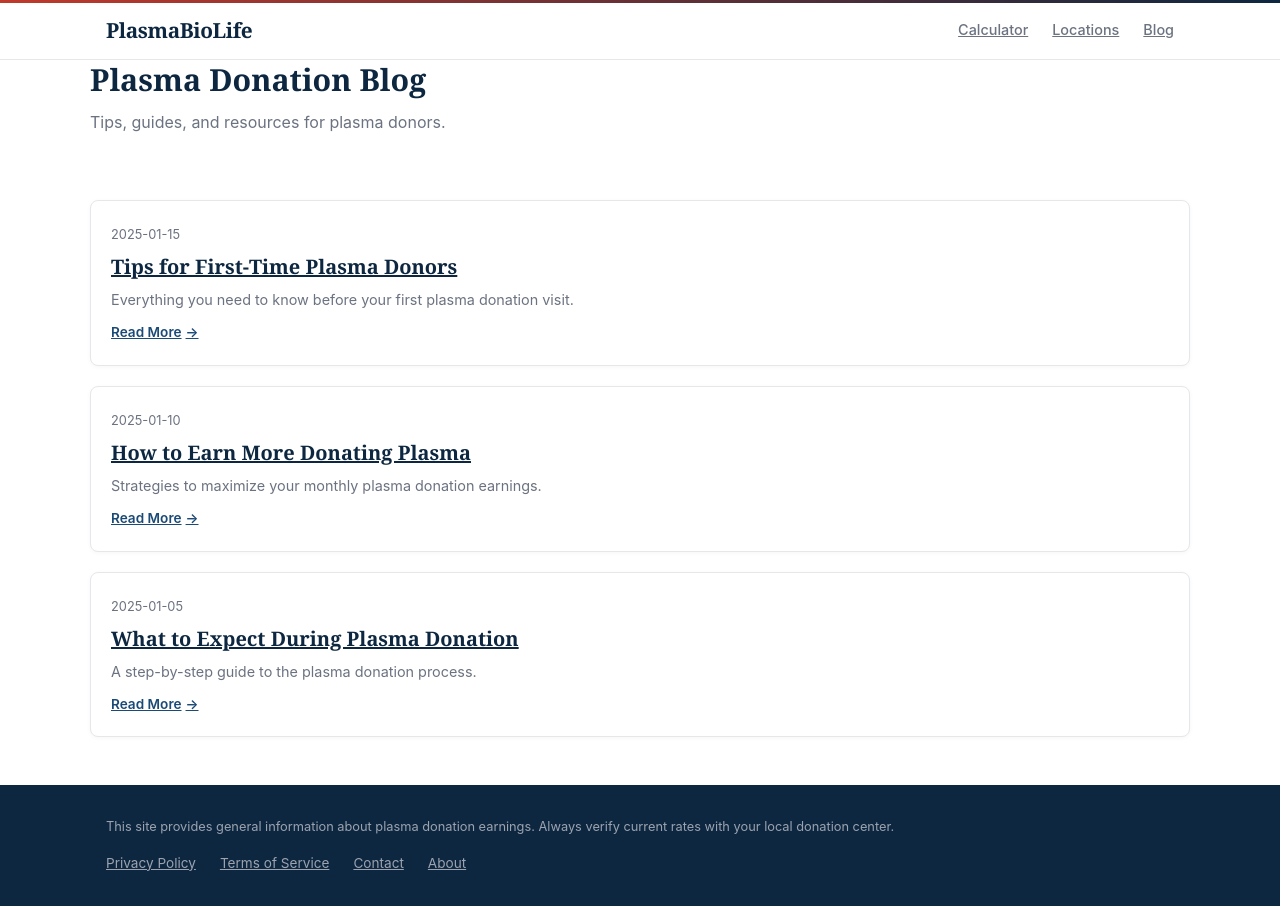
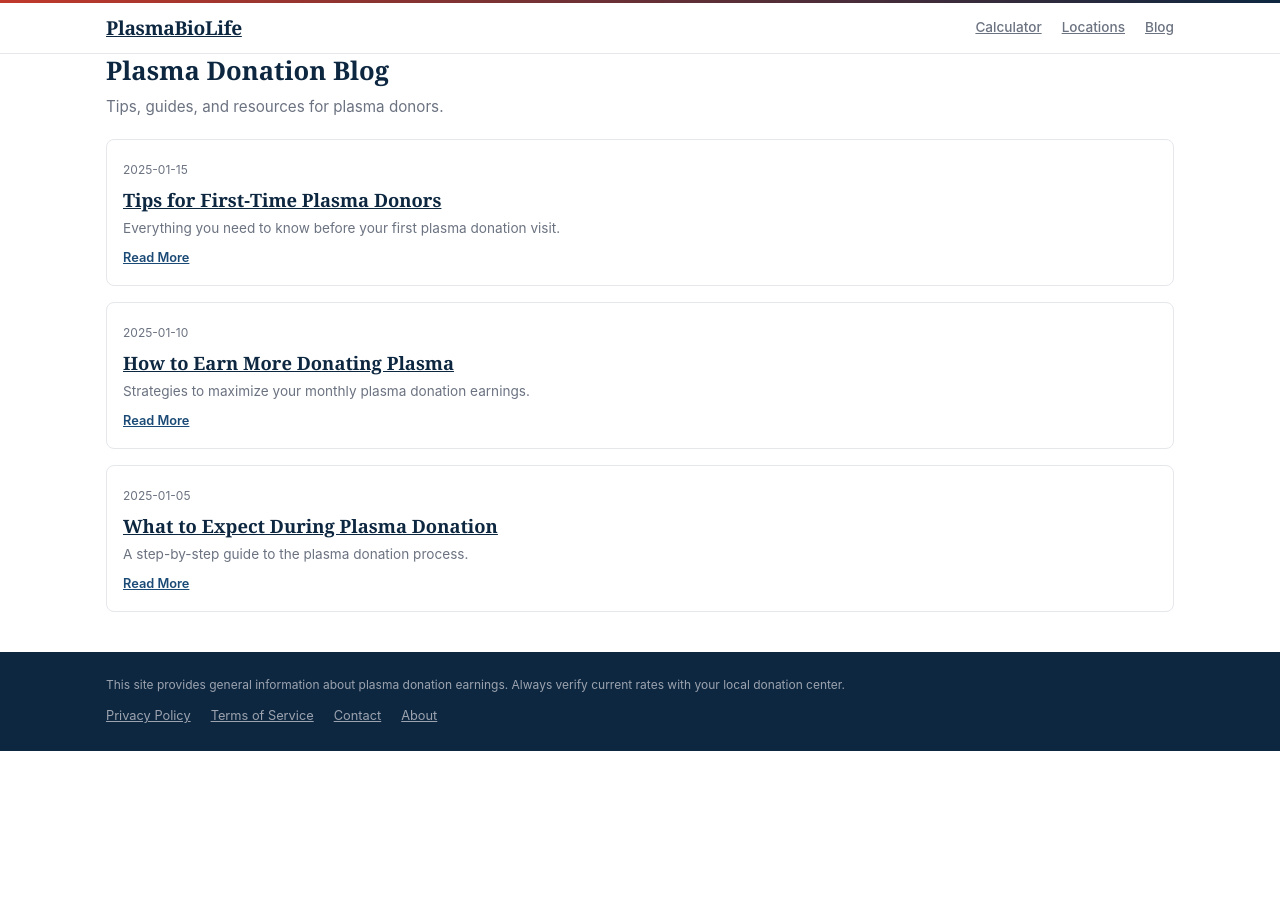
Before and after one commit to hjqsdqsdayuzaeyazyusdsqdqhh/plasmabiolife, a Next.js app: page /blog in a window 1280 px wide. After the commit the page ends 800 px from the top, so only its background shows below. Built offline with nearby package versions, Linux system fonts and the light colour scheme.

Commit message:
fix: AdSense zero-whitespace placeholders, compact layout, reduced spacing

```diff
--- a/app/globals.css
+++ b/app/globals.css
@@ -5,359 +5,128 @@
   --color-primary-light: #1a4a75;
   --color-primary-lighter: #e8eef4;
   --color-accent: #c0392b;
-  --color-accent-light: #fdf2f0;
   --color-bg: #ffffff;
   --color-bg-alt: #f6f8fa;
   --color-bg-card: #ffffff;
   --color-text: #111827;
   --color-text-muted: #6b7280;
   --color-border: #e5e7eb;
-  --color-success: #059669;
-  --color-success-light: #ecfdf5;
-  --color-shadow: rgba(0,0,0,0.04);
-  --color-shadow-hover: rgba(0,0,0,0.08);
   --max-width: 1100px;
   --radius: 8px;
   --radius-sm: 6px;
 }
-
 * { box-sizing: border-box; margin: 0; padding: 0; }
-body {
-  font-family: var(--font-body);
-  color: var(--color-text);
-  background: var(--color-bg);
-  line-height: 1.6;
-  font-size: 16px;
-  -webkit-font-smoothing: antialiased;
-}
-a { color: var(--color-primary-light); transition: color 0.15s; }
+body { font-family: var(--font-body); color: var(--color-text); background: var(--color-bg); line-height: 1.6; font-size: 16px; -webkit-font-smoothing: antialiased; }
+a { color: var(--color-primary-light); }
 a:hover { color: var(--color-accent); }
 
 .topbar { height: 3px; background: linear-gradient(90deg, var(--color-accent), var(--color-primary)); }
-
-.nav {
-  background: rgba(255,255,255,0.97);
-  backdrop-filter: blur(8px);
-  -webkit-backdrop-filter: blur(8px);
-  border-bottom: 1px solid var(--color-border);
-  position: sticky; top: 0; z-index: 100;
-}
-.nav-inner { max-width: var(--max-width); margin: 0 auto; display: flex; align-items: center; justify-content: space-between; padding: 0.7rem 16px; }
-.logo {
-  font-family: var(--font-heading);
-  font-size: 1.3rem;
-  font-weight: 700;
-  color: var(--color-primary);
-  letter-spacing: -0.4px;
-  text-decoration: none;
-}
+.nav { background: #fff; border-bottom: 1px solid var(--color-border); position: sticky; top: 0; z-index: 100; }
+.nav-inner { max-width: var(--max-width); margin: 0 auto; display: flex; align-items: center; justify-content: space-between; padding: 0.6rem 16px; }
+.logo { font-family: var(--font-heading); font-size: 1.2rem; font-weight: 700; color: var(--color-primary); letter-spacing: -0.3px; }
 .logo:hover { color: var(--color-accent); text-decoration: none; }
-.nav-links { display: flex; gap: 1.5rem; }
-.nav-links a { color: var(--color-text-muted); font-size: 0.9rem; font-weight: 500; padding: 0.25rem 0; border-bottom: 2px solid transparent; transition: color 0.15s, border-color 0.15s; }
-.nav-links a:hover { color: var(--color-primary); text-decoration: none; border-bottom-color: var(--color-accent); }
+.nav-links { display: flex; gap: 1.25rem; }
+.nav-links a { color: var(--color-text-muted); font-size: 0.85rem; font-weight: 500; padding: 0.2rem 0; transition: color 0.15s; }
+.nav-links a:hover { color: var(--color-primary); text-decoration: none; }
 
 .container { max-width: var(--max-width); margin: 0 auto; padding: 0 16px; }
-.main { min-height: 50vh; }
-section { margin: 48px 0; }
-.section-title {
-  font-family: var(--font-heading);
-  font-size: 1.4rem;
-  color: var(--color-primary);
-  margin-bottom: 1.25rem;
-  padding-bottom: 0.4rem;
-  border-bottom: 2px solid var(--color-accent);
-  display: inline-block;
-}
-.page-content { padding: 0; }
-.page-title {
-  font-family: var(--font-heading);
-  font-size: 1.9rem;
-  color: var(--color-primary);
-  line-height: 1.3;
-  margin-bottom: 0.6rem;
-}
-.page-intro { font-size: 1rem; color: var(--color-text-muted); margin-bottom: 1.5rem; max-width: 700px; line-height: 1.7; }
+section { margin: 36px 0; }
+.section-title { font-family: var(--font-heading); font-size: 1.25rem; color: var(--color-primary); margin-bottom: 1rem; padding-bottom: 0.3rem; border-bottom: 2px solid var(--color-accent); display: inline-block; }
+.page-title { font-family: var(--font-heading); font-size: 1.6rem; color: var(--color-primary); line-height: 1.3; margin-bottom: 0.5rem; }
+.page-intro { font-size: 0.95rem; color: var(--color-text-muted); margin-bottom: 1.25rem; max-width: 700px; line-height: 1.6; }
 
-.hero {
-  background: linear-gradient(180deg, var(--color-primary-lighter) 0%, var(--color-bg-alt) 100%);
-  border-bottom: 1px solid var(--color-border);
-  padding: 48px 0;
-  text-align: center;
-}
+.hero { background: var(--color-bg-alt); border-bottom: 1px solid var(--color-border); padding: 32px 0; text-align: center; }
 .hero-content { max-width: var(--max-width); margin: 0 auto; padding: 0 16px; }
-.hero-title {
-  font-family: var(--font-heading);
-  font-size: 2rem;
-  color: var(--color-primary);
-  margin-bottom: 0.6rem;
-  line-height: 1.25;
-}
-.hero-subtitle { font-size: 1.05rem; color: var(--color-text-muted); margin-bottom: 1.5rem; max-width: 560px; margin-left: auto; margin-right: auto; line-height: 1.6; }
-.hero-actions { display: flex; gap: 0.75rem; justify-content: center; flex-wrap: wrap; }
+.hero-title { font-family: var(--font-heading); font-size: 1.7rem; color: var(--color-primary); margin-bottom: 0.4rem; line-height: 1.25; }
+.hero-subtitle { font-size: 0.95rem; color: var(--color-text-muted); margin-bottom: 1.25rem; max-width: 540px; margin-left: auto; margin-right: auto; }
+.hero-actions { display: flex; gap: 0.6rem; justify-content: center; flex-wrap: wrap; }
 
-.btn {
-  display: inline-flex;
-  align-items: center;
-  gap: 0.4rem;
-  padding: 0.55rem 1.4rem;
-  font-family: var(--font-body);
-  font-size: 0.9rem;
-  font-weight: 500;
-  border-radius: var(--radius-sm);
-  cursor: pointer;
-  border: none;
-  transition: all 0.15s;
-  text-decoration: none;
-}
-.btn-primary {
-  background: var(--color-primary);
-  color: #fff;
-  box-shadow: 0 1px 3px var(--color-shadow-hover);
-}
-.btn-primary:hover { background: var(--color-primary-light); text-decoration: none; color: #fff; box-shadow: 0 2px 6px var(--color-shadow-hover); transform: translateY(-1px); }
+.btn { display: inline-block; padding: 0.45rem 1.2rem; font-family: var(--font-body); font-size: 0.85rem; font-weight: 500; border-radius: var(--radius-sm); cursor: pointer; border: none; transition: background 0.15s; }
+.btn-primary { background: var(--color-primary); color: #fff; }
+.btn-primary:hover { background: var(--color-primary-light); color: #fff; text-decoration: none; }
 .btn-secondary { background: #fff; color: var(--color-primary); border: 1px solid var(--color-border); }
-.btn-secondary:hover { background: var(--color-bg-alt); text-decoration: none; border-color: var(--color-primary); }
+.btn-secondary:hover { background: var(--color-bg-alt); border-color: var(--color-primary); text-decoration: none; }
 
-.calc-card {
-  background: var(--color-bg-card);
-  border: 1px solid var(--color-border);
-  border-radius: var(--radius);
-  padding: 1.5rem;
-  margin: 1rem 0;
-  box-shadow: 0 1px 4px var(--color-shadow);
-}
-.calc-title {
-  font-family: var(--font-heading);
-  font-size: 1.15rem;
-  color: var(--color-primary);
-  margin-bottom: 1rem;
-  display: flex;
-  align-items: center;
-  gap: 0.5rem;
-}
-.calc-title::before {
-  content: "$";
-  display: inline-flex;
-  align-items: center;
-  justify-content: center;
-  width: 28px;
-  height: 28px;
-  background: var(--color-accent-light);
-  color: var(--color-accent);
-  border-radius: 50%;
-  font-size: 0.85rem;
-  font-weight: 700;
-}
-.calc-row { margin-bottom: 1rem; }
-.calc-row label { display: block; margin-bottom: 0.35rem; color: var(--color-text-muted); font-size: 0.85rem; font-weight: 500; }
+.calc-card { background: var(--color-bg-card); border: 1px solid var(--color-border); border-radius: var(--radius); padding: 1.25rem; }
+.calc-title { font-family: var(--font-heading); font-size: 1.05rem; color: var(--color-primary); margin-bottom: 0.75rem; }
+.calc-row { margin-bottom: 0.75rem; }
+.calc-row label { display: block; margin-bottom: 0.25rem; color: var(--color-text-muted); font-size: 0.8rem; font-weight: 500; }
 .calc-toggle { display: flex; gap: 0; border: 1px solid var(--color-border); border-radius: var(--radius-sm); overflow: hidden; }
-.calc-btn {
-  flex: 1;
-  padding: 0.5rem 1rem;
-  border: none;
-  background: #fff;
-  cursor: pointer;
-  font-family: var(--font-body);
-  font-size: 0.85rem;
-  font-weight: 500;
-  color: var(--color-text-muted);
-  transition: all 0.15s;
-}
+.calc-btn { flex: 1; padding: 0.4rem 0.75rem; border: none; background: #fff; cursor: pointer; font-family: var(--font-body); font-size: 0.8rem; font-weight: 500; color: var(--color-text-muted); transition: all 0.15s; }
 .calc-btn.active { background: var(--color-primary); color: #fff; }
-.calc-range {
-  width: 100%;
-  margin-top: 0.3rem;
-  -webkit-appearance: none;
-  appearance: none;
-  height: 6px;
-  background: var(--color-border);
-  border-radius: 3px;
-  outline: none;
-}
-.calc-range::-webkit-slider-thumb {
-  -webkit-appearance: none;
-  appearance: none;
-  width: 18px;
-  height: 18px;
-  background: var(--color-primary);
-  border-radius: 50%;
-  cursor: pointer;
-  box-shadow: 0 1px 4px var(--color-shadow-hover);
-}
-.calc-range::-moz-range-thumb {
-  width: 18px;
-  height: 18px;
-  background: var(--color-primary);
-  border-radius: 50%;
-  cursor: pointer;
-  border: none;
-}
-.calc-results { display: grid; grid-template-columns: repeat(4, 1fr); gap: 0.6rem; margin-top: 0.75rem; }
-.calc-result {
-  background: var(--color-bg-alt);
-  border: 1px solid var(--color-border);
-  border-radius: var(--radius-sm);
-  padding: 0.7rem 0.5rem;
-  text-align: center;
-  transition: background 0.15s;
-}
-.calc-result:hover { background: var(--color-primary-lighter); }
-.calc-result span { display: block; font-size: 0.75rem; color: var(--color-text-muted); text-transform: uppercase; letter-spacing: 0.5px; }
-.calc-result strong { display: block; font-size: 1.2rem; color: var(--color-primary); margin-top: 0.15rem; }
+.calc-range { width: 100%; margin-top: 0.25rem; -webkit-appearance: none; appearance: none; height: 5px; background: var(--color-border); border-radius: 3px; outline: none; }
+.calc-range::-webkit-slider-thumb { -webkit-appearance: none; appearance: none; width: 16px; height: 16px; background: var(--color-primary); border-radius: 50%; cursor: pointer; }
+.calc-range::-moz-range-thumb { width: 16px; height: 16px; background: var(--color-primary); border-radius: 50%; cursor: pointer; border: none; }
+.calc-results { display: grid; grid-template-columns: repeat(4, 1fr); gap: 0.5rem; margin-top: 0.75rem; }
+.calc-result { background: var(--color-bg-alt); border: 1px solid var(--color-border); border-radius: var(--radius-sm); padding: 0.6rem 0.4rem; text-align: center; }
+.calc-result span { display: block; font-size: 0.7rem; color: var(--color-text-muted); text-transform: uppercase; letter-spacing: 0.4px; }
+.calc-result strong { display: block; font-size: 1.1rem; color: var(--color-primary); margin-top: 0.1rem; }
 
-.location-grid { display: grid; grid-template-columns: repeat(auto-fill, minmax(200px, 1fr)); gap: 0.6rem; }
-.location-card {
-  display: flex;
-  flex-direction: column;
-  padding: 0.7rem 0.9rem;
-  border: 1px solid var(--color-border);
-  border-radius: var(--radius-sm);
-  transition: all 0.15s;
-  background: var(--color-bg-card);
-  text-decoration: none;
-}
-.location-card:hover { border-color: var(--color-primary); background: var(--color-primary-lighter); text-decoration: none; transform: translateY(-1px); box-shadow: 0 2px 6px var(--color-shadow); }
-.location-city { font-weight: 600; color: var(--color-primary); display: block; font-size: 0.9rem; }
-.location-state { font-size: 0.8rem; color: var(--color-text-muted); }
+.location-grid { display: grid; grid-template-columns: repeat(auto-fill, minmax(190px, 1fr)); gap: 0.5rem; }
+.location-card { display: block; padding: 0.55rem 0.75rem; border: 1px solid var(--color-border); border-radius: var(--radius-sm); transition: border-color 0.15s, background 0.15s; text-decoration: none; }
+.location-card:hover { border-color: var(--color-primary); background: var(--color-primary-lighter); text-decoration: none; }
+.location-city { font-weight: 600; color: var(--color-primary); display: block; font-size: 0.85rem; }
+.location-state { font-size: 0.75rem; color: var(--color-text-muted); }
 
-.faq-section { margin: 48px 0; }
+.faq-section { margin: 36px 0; }
 .faq-list { border-top: 1px solid var(--color-border); }
 .faq-item { border-bottom: 1px solid var(--color-border); padding: 0; }
-.faq-q {
-  cursor: pointer;
-  font-weight: 600;
-  color: var(--color-primary);
-  font-size: 0.95rem;
-  padding: 0.75rem 0;
-  transition: color 0.15s;
-  list-style: none;
-  display: flex;
-  align-items: center;
-  gap: 0.5rem;
-}
+.faq-q { cursor: pointer; font-weight: 600; color: var(--color-primary); font-size: 0.9rem; padding: 0.6rem 0; list-style: none; }
 .faq-q:hover { color: var(--color-accent); }
 .faq-q::-webkit-details-marker { display: none; }
-.faq-q::before {
-  content: "+";
-  display: inline-flex;
-  align-items: center;
-  justify-content: center;
-  width: 20px;
-  height: 20px;
-  background: var(--color-primary-lighter);
-  color: var(--color-primary);
-  border-radius: 50%;
-  font-size: 0.85rem;
-  font-weight: 700;
-  flex-shrink: 0;
-  transition: background 0.15s, color 0.15s, transform 0.15s;
-}
-details[open] .faq-q::before {
-  content: "−";
-  background: var(--color-accent-light);
-  color: var(--color-accent);
-  transform: rotate(180deg);
-}
-.faq-a { padding: 0 0 0.75rem 1.75rem; color: var(--color-text-muted); line-height: 1.6; font-size: 0.95rem; }
+.faq-a { padding: 0 0 0.6rem 0; color: var(--color-text-muted); line-height: 1.5; font-size: 0.9rem; }
 
-.coupon-grid { display: grid; grid-template-columns: repeat(auto-fill, minmax(220px, 1fr)); gap: 0.75rem; }
+.coupon-grid { display: grid; grid-template-columns: repeat(auto-fill, minmax(200px, 1fr)); gap: 0.6rem; }
 .coupon-link { display: block; text-decoration: none; color: inherit; }
 .coupon-link:hover { text-decoration: none; }
-.coupon-card {
-  border: 1px solid var(--color-border);
-  border-left: 4px solid var(--color-primary);
-  border-radius: var(--radius-sm);
-  padding: 0.9rem;
-  transition: all 0.15s;
-  background: var(--color-bg-card);
-}
-.coupon-card:hover { box-shadow: 0 2px 8px var(--color-shadow-hover); transform: translateY(-1px); }
-.coupon-company { font-weight: 600; color: var(--color-primary); font-size: 0.95rem; }
-.coupon-amount { font-size: 1.4rem; font-weight: 700; color: var(--color-accent); margin: 0.25rem 0; }
-.coupon-desc { font-size: 0.8rem; color: var(--color-text-muted); }
+.coupon-card { border: 1px solid var(--color-border); border-left: 4px solid var(--color-primary); border-radius: var(--radius-sm); padding: 0.75rem; transition: box-shadow 0.15s; background: var(--color-bg-card); }
+.coupon-card:hover { box-shadow: 0 1px 6px rgba(0,0,0,0.06); }
+.coupon-company { font-weight: 600; color: var(--color-primary); font-size: 0.9rem; }
+.coupon-amount { font-size: 1.25rem; font-weight: 700; color: var(--color-accent); margin: 0.15rem 0; }
+.coupon-desc { font-size: 0.75rem; color: var(--color-text-muted); }
 
-.company-rate-card {
-  border: 1px solid var(--color-border);
-  border-left: 4px solid var(--color-primary);
-  border-radius: var(--radius-sm);
-  padding: 0.9rem;
-  margin: 0.75rem 0;
-  background: var(--color-bg-card);
-  box-shadow: 0 1px 4px var(--color-shadow);
-}
-.company-rate-card h3 { font-family: var(--font-heading); color: var(--color-primary); margin-bottom: 0.4rem; font-size: 1rem; }
-.company-rate-card p { font-size: 0.9rem; color: var(--color-text-muted); margin-bottom: 0.2rem; }
+.company-rate-card { border: 1px solid var(--color-border); border-left: 4px solid var(--color-primary); border-radius: var(--radius-sm); padding: 0.75rem; margin: 0.6rem 0; background: var(--color-bg-card); }
+.company-rate-card h3 { font-family: var(--font-heading); color: var(--color-primary); margin-bottom: 0.3rem; font-size: 0.95rem; }
+.company-rate-card p { font-size: 0.85rem; color: var(--color-text-muted); margin-bottom: 0.15rem; }
 
-.comparison-grid { display: grid; grid-template-columns: 1fr 1fr; gap: 1rem; margin: 1.25rem 0; }
-.comparison-col {
-  border: 1px solid var(--color-border);
-  border-radius: var(--radius);
-  padding: 1.1rem;
-  background: var(--color-bg-card);
-  box-shadow: 0 1px 4px var(--color-shadow);
-}
-.comparison-col h3 { font-family: var(--font-heading); color: var(--color-primary); margin-bottom: 0.5rem; font-size: 1.05rem; }
-.comparison-col p { color: var(--color-text-muted); margin-bottom: 0.25rem; font-size: 0.9rem; }
+.comparison-grid { display: grid; grid-template-columns: 1fr 1fr; gap: 0.75rem; margin: 1rem 0; }
+.comparison-col { border: 1px solid var(--color-border); border-radius: var(--radius); padding: 0.9rem; background: var(--color-bg-card); }
+.comparison-col h3 { font-family: var(--font-heading); color: var(--color-primary); margin-bottom: 0.35rem; font-size: 0.95rem; }
+.comparison-col p { color: var(--color-text-muted); margin-bottom: 0.2rem; font-size: 0.85rem; }
 
-.blog-grid { display: grid; gap: 1.25rem; }
-.blog-card {
-  border: 1px solid var(--color-border);
-  border-radius: var(--radius);
-  padding: 1.25rem;
-  background: var(--color-bg-card);
-  transition: all 0.15s;
-  box-shadow: 0 1px 4px var(--color-shadow);
-}
-.blog-card:hover { box-shadow: 0 2px 8px var(--color-shadow-hover); transform: translateY(-1px); }
-.blog-date { font-size: 0.8rem; color: var(--color-text-muted); }
-.blog-title { font-family: var(--font-heading); font-size: 1.25rem; margin: 0.3rem 0; }
+.blog-grid { display: grid; gap: 1rem; }
+.blog-card { border: 1px solid var(--color-border); border-radius: var(--radius); padding: 1rem; background: var(--color-bg-card); }
+.blog-date { font-size: 0.75rem; color: var(--color-text-muted); }
+.blog-title { font-family: var(--font-heading); font-size: 1.15rem; margin: 0.2rem 0; }
 .blog-title a { color: var(--color-primary); }
 .blog-title a:hover { color: var(--color-accent); }
-.blog-excerpt { color: var(--color-text-muted); margin-bottom: 0.5rem; font-size: 0.9rem; line-height: 1.6; }
-.blog-readmore { font-size: 0.85rem; font-weight: 600; display: inline-flex; align-items: center; gap: 0.25rem; }
-.blog-readmore::after { content: "→"; transition: transform 0.15s; }
-.blog-readmore:hover::after { transform: translateX(3px); }
+.blog-excerpt { color: var(--color-text-muted); margin-bottom: 0.35rem; font-size: 0.85rem; line-height: 1.5; }
+.blog-readmore { font-size: 0.8rem; font-weight: 600; }
 
-.state-grid { display: grid; gap: 0.4rem; }
-.state-group { border: 1px solid var(--color-border); border-radius: var(--radius-sm); padding: 0.4rem 0.85rem; background: var(--color-bg-card); }
-.state-name { cursor: pointer; font-weight: 600; color: var(--color-primary); padding: 0.25rem 0; font-size: 0.9rem; }
-.state-cities { display: flex; flex-wrap: wrap; gap: 0.4rem; padding: 0.4rem 0 0.4rem 0.75rem; }
-.state-city-link { font-size: 0.85rem; color: var(--color-primary-light); padding: 0.15rem 0.4rem; border-radius: 3px; transition: background 0.15s; }
+.state-grid { display: grid; gap: 0.35rem; }
+.state-group { border: 1px solid var(--color-border); border-radius: var(--radius-sm); padding: 0.35rem 0.75rem; background: var(--color-bg-card); }
+.state-name { cursor: pointer; font-weight: 600; color: var(--color-primary); padding: 0.2rem 0; font-size: 0.85rem; }
+.state-cities { display: flex; flex-wrap: wrap; gap: 0.35rem; padding: 0.3rem 0 0.3rem 0.6rem; }
+.state-city-link { font-size: 0.8rem; color: var(--color-primary-light); padding: 0.1rem 0.35rem; border-radius: 3px; transition: background 0.15s; }
 .state-city-link:hover { background: var(--color-primary-lighter); }
 
-.ad-slot {
-  width: 100%;
-  max-width: var(--max-width);
-  margin: 20px auto;
-  min-height: 0;
-  padding: 10px 0;
-  display: flex;
-  justify-content: center;
-  align-items: center;
-}
-
-.footer {
-  background: var(--color-primary);
-  color: #9ca3af;
-  padding: 2rem 0;
-  margin-top: 3rem;
-}
+.footer { background: var(--color-primary); color: #9ca3af; padding: 1.5rem 0; margin-top: 2.5rem; }
 .footer-inner { max-width: var(--max-width); margin: 0 auto; padding: 0 16px; }
-.footer-disclaimer { font-size: 0.8rem; margin-bottom: 1rem; line-height: 1.5; }
-.footer-links { display: flex; gap: 1.5rem; flex-wrap: wrap; }
-.footer-links a { color: #9ca3af; font-size: 0.85rem; transition: color 0.15s; }
+.footer-disclaimer { font-size: 0.75rem; margin-bottom: 0.75rem; line-height: 1.5; }
+.footer-links { display: flex; gap: 1.25rem; flex-wrap: wrap; }
+.footer-links a { color: #9ca3af; font-size: 0.8rem; }
 .footer-links a:hover { color: #fff; text-decoration: none; }
 
 .text-center { text-align: center; }
 
 @media (max-width: 640px) {
   body { font-size: 15px; }
-  section { margin: 32px 0; }
-  .hero { padding: 32px 0; }
-  .hero-title { font-size: 1.5rem; }
-  .page-title { font-size: 1.35rem; }
+  section { margin: 28px 0; }
+  .hero { padding: 24px 0; }
+  .hero-title { font-size: 1.35rem; }
+  .page-title { font-size: 1.2rem; }
   .calc-results { grid-template-columns: repeat(2, 1fr); }
   .comparison-grid { grid-template-columns: 1fr; }
-  .nav-links { gap: 0.75rem; }
-  .nav-links a { font-size: 0.85rem; }
+  .nav-links { gap: 0.6rem; }
+  .nav-links a { font-size: 0.8rem; }
 }
--- a/components/AdSlot.jsx
+++ b/components/AdSlot.jsx
@@ -1,13 +1,4 @@
-export default function AdSlot({ slot, format = "auto" }) {
-  return (
-    <div className="ad-slot">
-      <ins className="adsbygoogle"
-        style={{ display: "block" }}
-        data-ad-client="ca-pub-xxxxxxxxxxxxxx"
-        data-ad-slot={slot}
-        data-ad-format={format}
-        data-full-width-responsive="true"
-      />
-    </div>
-  );
+export default function AdSlot({ slot }) {
+  const label = `ADSENSE ${slot.toUpperCase()}`;
+  return <span style={{ display: 'none' }} dangerouslySetInnerHTML={{ __html: `<!-- ${label} -->` }} />;
 }
```
